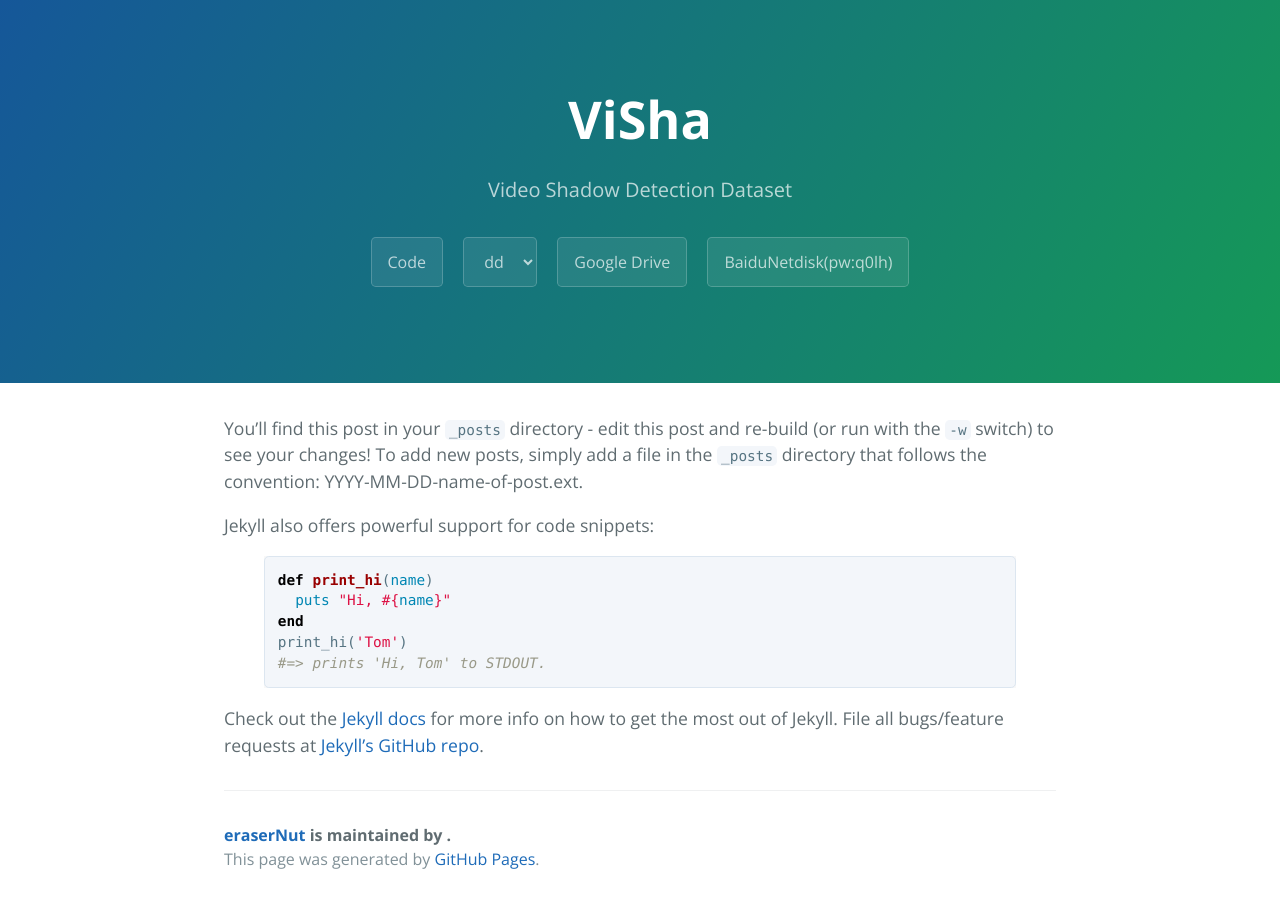
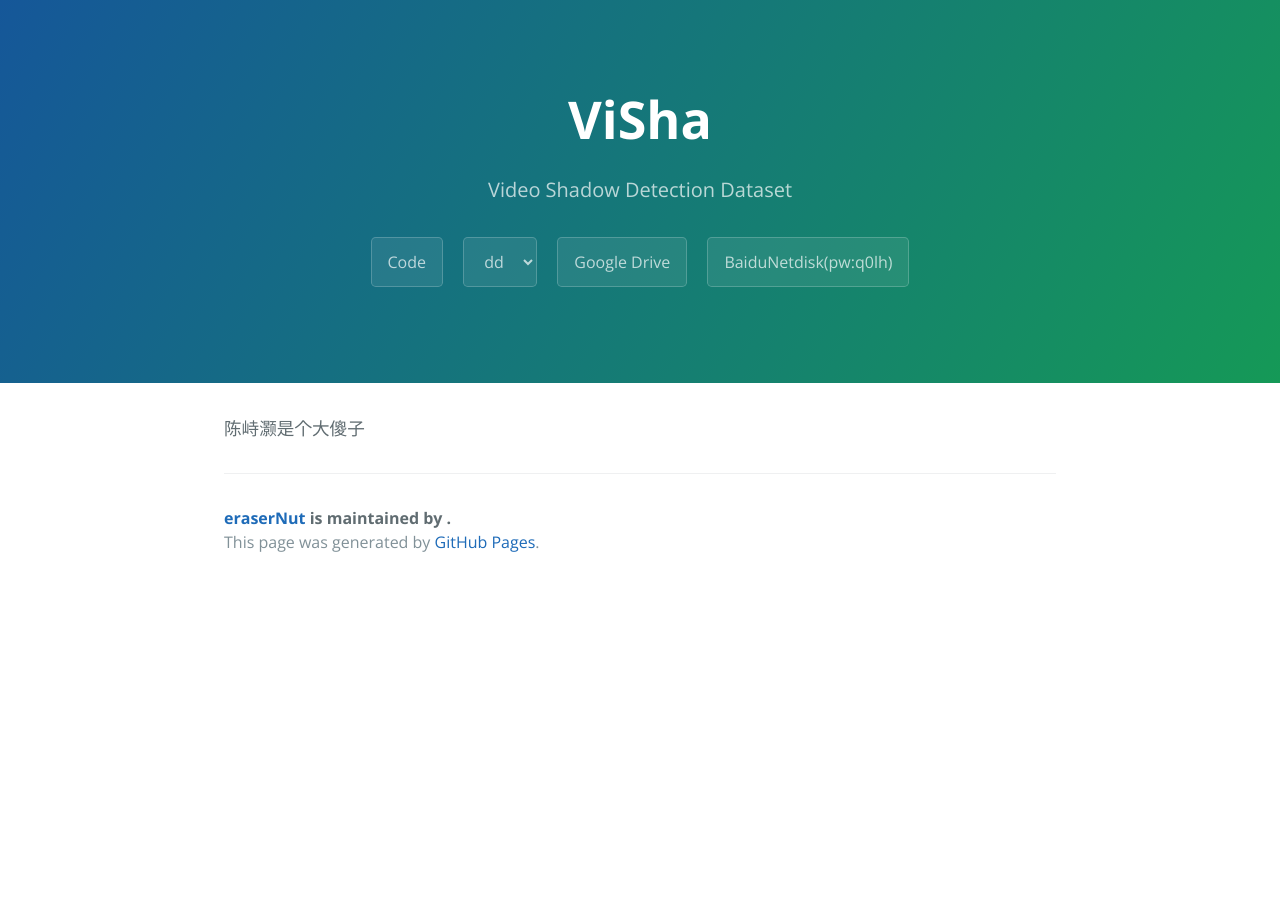
Before and after one commit to eraserNut/eraserNut.github.io, a Jekyll site: the page built from _posts/2021-04-06-tt.markdown, in a window 1280 px wide. Built offline with Jekyll 4.4.1, drawn with Linux system fonts in a browser that asks for light colours.

Commit message:
Update 2021-04-06-tt.markdown

```diff
--- a/_posts/2021-04-06-tt.markdown
+++ b/_posts/2021-04-06-tt.markdown
@@ -5,20 +5,4 @@
 categories: main
 ---
 
-You'll find this post in your `_posts` directory - edit this post and re-build (or run with the `-w` switch) to see your changes!
-To add new posts, simply add a file in the `_posts` directory that follows the convention: YYYY-MM-DD-name-of-post.ext.
-
-Jekyll also offers powerful support for code snippets:
-
-{% highlight ruby %}
-def print_hi(name)
-  puts "Hi, #{name}"
-end
-print_hi('Tom')
-#=> prints 'Hi, Tom' to STDOUT.
-{% endhighlight %}
-
-Check out the [Jekyll docs][jekyll] for more info on how to get the most out of Jekyll. File all bugs/feature requests at [Jekyll's GitHub repo][jekyll-gh].
-
-[jekyll-gh]: https://github.com/mojombo/jekyll
-[jekyll]:    http://jekyllrb.com
+陈峙灏是个大傻子
```
